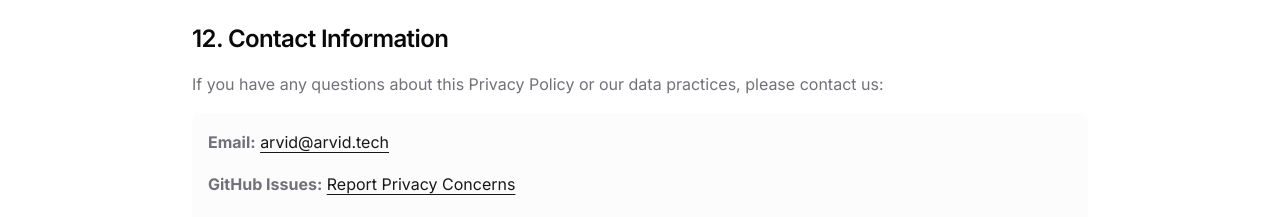
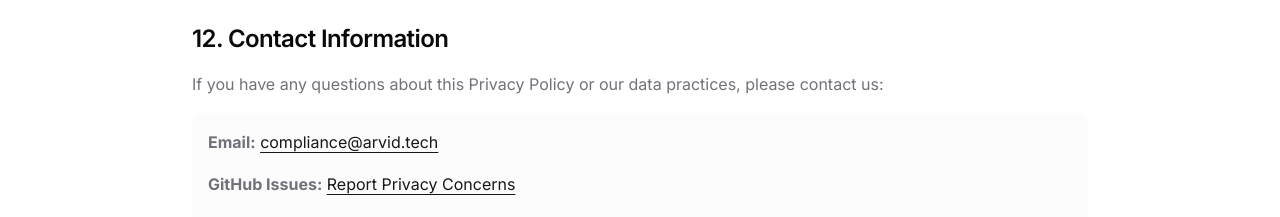
Before and after one commit to arvid-berndtsson/compliance-simplified, a Next.js app: page /privacy in a window 1280 px wide. Shown: the part 2980-3197 px from the top of the page. Built offline with nearby package versions, Linux system fonts and the light colour scheme.

Commit message:
fix: update the project email

```diff
--- a/src/app/privacy/page.tsx
+++ b/src/app/privacy/page.tsx
@@ -363,10 +363,10 @@ export default function PrivacyPage() {
                 <p>
                   <strong>Email:</strong>{" "}
                   <a
-                    href="mailto:arvid@arvid.tech"
+                    href="mailto:compliance@arvid.tech"
                     className="text-primary hover:text-primary/80"
                   >
-                    arvid@arvid.tech
+                    compliance@arvid.tech
                   </a>
                 </p>
                 <p>
@@ -503,7 +503,7 @@ export default function PrivacyPage() {
                 </li>
                 <li>
                   <a
-                    href="mailto:arvid@arvid.tech"
+                    href="mailto:compliance@arvid.tech"
                     className="text-muted-foreground hover:text-foreground transition-colors"
                   >
                     Contact Us
--- a/src/app/terms/page.tsx
+++ b/src/app/terms/page.tsx
@@ -351,10 +351,10 @@ export default function TermsPage() {
                 <p>
                   <strong>Email:</strong>{" "}
                   <a
-                    href="mailto:arvid@arvid.tech"
+                    href="mailto:compliance@arvid.tech"
                     className="text-primary hover:text-primary/80"
                   >
-                    arvid@arvid.tech
+                    compliance@arvid.tech
                   </a>
                 </p>
                 <p>
@@ -494,7 +494,7 @@ export default function TermsPage() {
                 </li>
                 <li>
                   <a
-                    href="mailto:arvid@arvid.tech"
+                    href="mailto:compliance@arvid.tech"
                     className="text-muted-foreground hover:text-foreground transition-colors"
                   >
                     Contact Us
--- a/src/components/Footer.tsx
+++ b/src/components/Footer.tsx
@@ -93,7 +93,7 @@ export default function Footer() {
               </li>
               <li>
                 <a
-                  href="mailto:arvid@arvid.tech"
+                  href="mailto:compliance@arvid.tech"
                   className="text-muted-foreground hover:text-foreground transition-colors"
                 >
                   Contact Us
```
